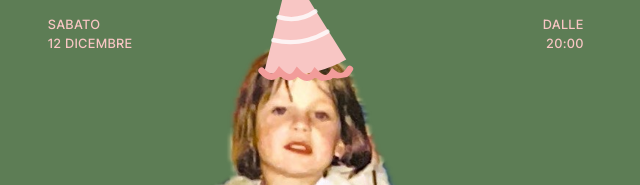
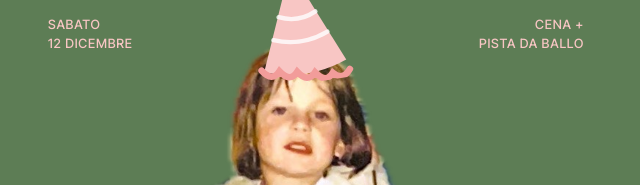
Before and after one commit to ratatuy-239/irina-30, a plain HTML site: page index.html in a window 1280 px wide. Shown: the part 218-403 px from the top of the page, 324-964 px from the left. Drawn offline with Linux system fonts and the light colour scheme.

Commit message:
Replace the time in the poster meta with dinner + dancing
Co-Authored-By: Claude Fable 5.2 <noreply@anthropic.com>

```diff
--- a/index.html
+++ b/index.html
@@ -81,7 +81,7 @@ input[type=text]:focus{outline:0;border-bottom-color:var(--rosso)}
     <h1><span class="big" data-fit>Irina</span></h1>
     <div class="meta caps">
       <span>Sabato<br>12 dicembre</span>
-      <span>Dalle<br>20:00</span>
+      <span>Cena +<br>pista da ballo</span>
     </div>
     <div class="photo">
       <img src="irina.png" width="990" height="1582" alt="Irina da piccola con un gelato in mano">
```
